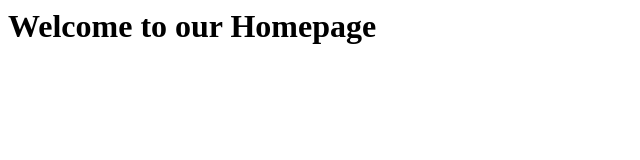
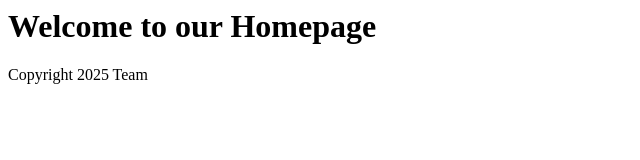
Before and after one commit to pesitoangelaact-coder/git-lab, a plain HTML site: page index.html in a window 1280 px wide. Shown: the whole page, without its empty margins (0-640 px from the left). Drawn offline with Linux system fonts and the light colour scheme.

Commit message:
Add footer Section

```diff
--- a/index.html
+++ b/index.html
@@ -1 +1,2 @@
 <h1>Welcome to our Homepage</h1>
+<footer>Copyright 2025 Team</footer>
```
